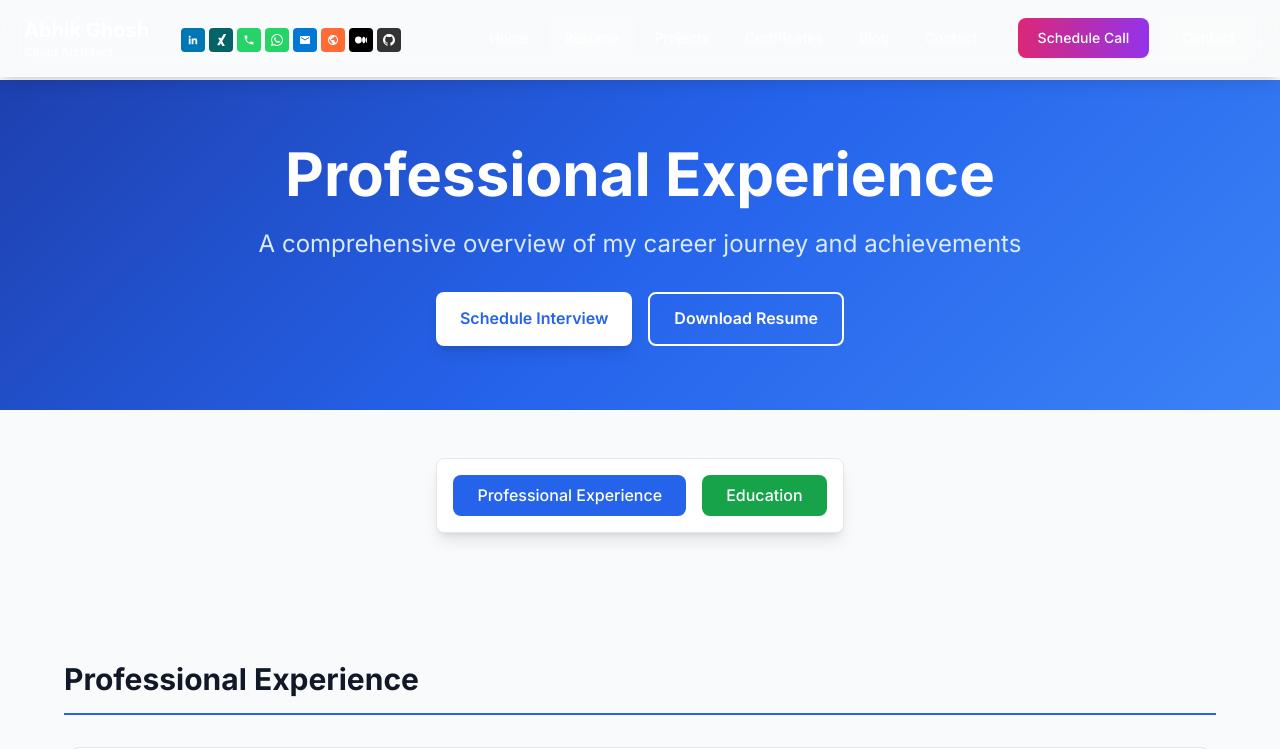
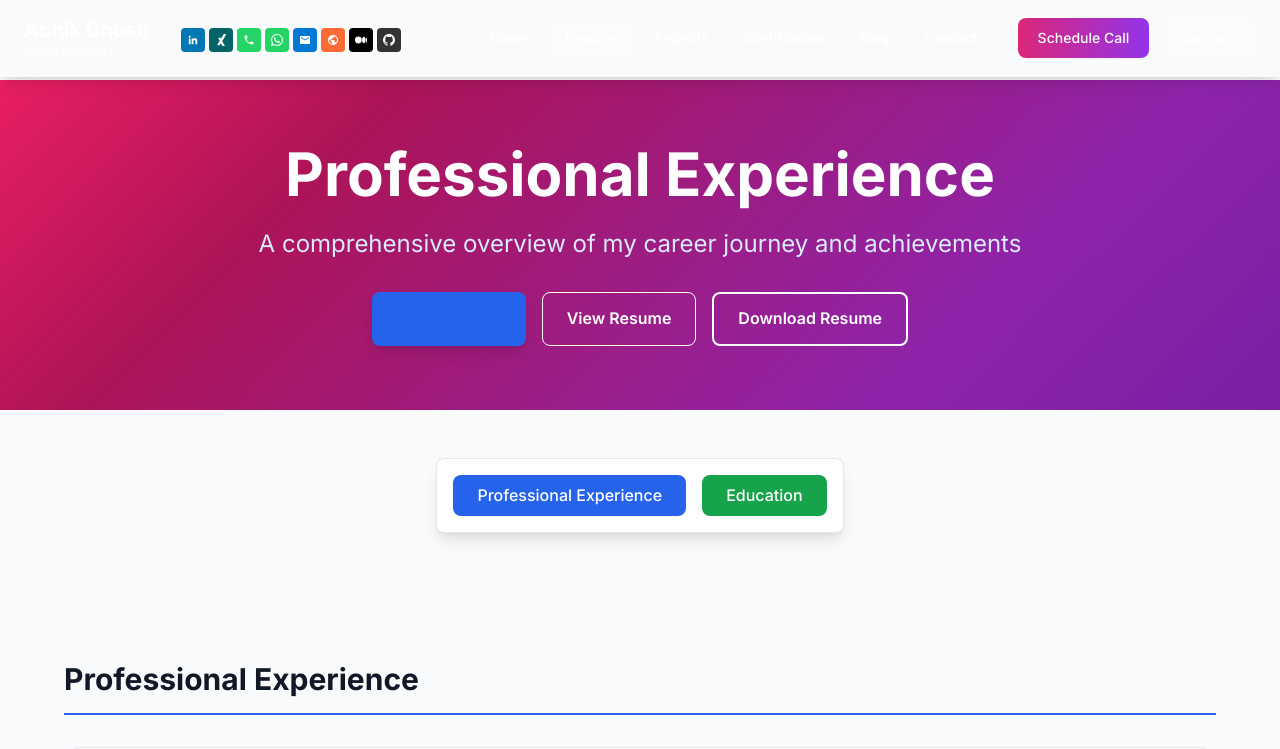
Before and after one commit to abhikghosh12/abhik.cloud, a Next.js app: page /resume in a window 1280 px wide. Shown: the top 749 px of the page. Built offline with nearby package versions, Linux system fonts and the light colour scheme.

Commit message:
added all pages

```diff
--- a/app/components/Footer.tsx
+++ b/app/components/Footer.tsx
@@ -43,7 +43,7 @@ export default function Footer() {
                 <Linkedin size={20} />
               </a>
               <a
-                href="https://github.com/abhik-ghosh"
+                href="https://github.com/abhikghosh12"
                 target="_blank"
                 rel="noopener noreferrer"
                 className="w-10 h-10 bg-gray-700 rounded-lg flex items-center justify-center hover:bg-gray-600 transition-colors"
--- a/app/components/Navbar.tsx
+++ b/app/components/Navbar.tsx
@@ -95,7 +95,7 @@ export default function Navbar() {
                   <path d="M13.54 12a6.8 6.8 0 01-6.77 6.82A6.8 6.8 0 010 12a6.8 6.8 0 016.77-6.82A6.8 6.8 0 0113.54 12zM20.96 12c0 3.54-1.51 6.42-3.38 6.42-1.87 0-3.39-2.88-3.39-6.42s1.52-6.42 3.39-6.42 3.38 2.88 3.38 6.42M24 12c0 3.17-.53 5.75-1.19 5.75-.66 0-1.19-2.58-1.19-5.75s.53-5.75 1.19-5.75C23.47 6.25 24 8.83 24 12z"/>
                 </svg>
               </a>
-              <a href="https://github.com/abhik-ghosh" target="_blank" rel="noopener noreferrer"
+              <a href="https://github.com/abhikghosh12" target="_blank" rel="noopener noreferrer"
                  title="GitHub" className="w-6 h-6 bg-[#333] rounded flex items-center justify-center hover:scale-110 transition-transform">
                 <svg width="12" height="12" viewBox="0 0 24 24" fill="white">
                   <path d="M12 0c-6.626 0-12 5.373-12 12 0 5.302 3.438 9.8 8.207 11.387.599.111.793-.261.793-.577v-2.234c-3.338.726-4.033-1.416-4.033-1.416-.546-1.387-1.333-1.756-1.333-1.756-1.089-.745.083-.729.083-.729 1.205.084 1.839 1.237 1.839 1.237 1.07 1.834 2.807 1.304 3.492.997.107-.775.418-1.305.762-1.604-2.665-.305-5.467-1.334-5.467-5.931 0-1.311.469-2.381 1.236-3.221-.124-.303-.535-1.524.117-3.176 0 0 1.008-.322 3.301 1.23.957-.266 1.983-.399 3.003-.404 1.02.005 2.047.138 3.006.404 2.291-1.552 3.297-1.23 3.297-1.23.653 1.653.242 2.874.118 3.176.77.84 1.235 1.911 1.235 3.221 0 4.609-2.807 5.624-5.479 5.921.43.372.823 1.102.823 2.222v3.293c0 .319.192.694.801.576 4.765-1.589 8.199-6.086 8.199-11.386 0-6.627-5.373-12-12-12z"/>
@@ -188,7 +188,7 @@ export default function Navbar() {
                       <path d="M20.447 20.452h-3.554v-5.569c0-1.328-.027-3.037-1.852-3.037-1.853 0-2.136 1.445-2.136 2.939v5.667H9.351V9h3.414v1.561h.046c.477-.9 1.637-1.85 3.37-1.85 3.601 0 4.267 2.37 4.267 5.455v6.286zM5.337 7.433c-1.144 0-2.063-.926-2.063-2.065 0-1.138.92-2.063 2.063-2.063 1.14 0 2.064.925 2.064 2.063 0 1.139-.925 2.065-2.064 2.065zm1.782 13.019H3.555V9h3.564v11.452z"/>
                     </svg>
                   </a>
-                  <a href="https://github.com/abhik-ghosh" target="_blank" rel="noopener noreferrer"
+                  <a href="https://github.com/abhikghosh12" target="_blank" rel="noopener noreferrer"
                      title="GitHub" className="w-10 h-10 bg-[#333] rounded-lg flex items-center justify-center">
                     <svg width="20" height="20" viewBox="0 0 24 24" fill="white">
                       <path d="M12 0c-6.626 0-12 5.373-12 12 0 5.302 3.438 9.8 8.207 11.387.599.111.793-.261.793-.577v-2.234c-3.338.726-4.033-1.416-4.033-1.416-.546-1.387-1.333-1.756-1.333-1.756-1.089-.745.083-.729.083-.729 1.205.084 1.839 1.237 1.839 1.237 1.07 1.834 2.807 1.304 3.492.997.107-.775.418-1.305.762-1.604-2.665-.305-5.467-1.334-5.467-5.931 0-1.311.469-2.381 1.236-3.221-.124-.303-.535-1.524.117-3.176 0 0 1.008-.322 3.301 1.23.957-.266 1.983-.399 3.003-.404 1.02.005 2.047.138 3.006.404 2.291-1.552 3.297-1.23 3.297-1.23.653 1.653.242 2.874.118 3.176.77.84 1.235 1.911 1.235 3.221 0 4.609-2.807 5.624-5.479 5.921.43.372.823 1.102.823 2.222v3.293c0 .319.192.694.801.576 4.765-1.589 8.199-6.086 8.199-11.386 0-6.627-5.373-12-12-12z"/>
--- a/app/contact/page.tsx
+++ b/app/contact/page.tsx
@@ -182,7 +182,7 @@ export default function ContactPage() {
                        className="w-10 h-10 bg-blue-600 rounded-lg flex items-center justify-center hover:bg-blue-700 transition-colors">
                       <Linkedin size={18} className="text-white" />
                     </a>
-                    <a href="https://github.com/abhik-ghosh" target="_blank" rel="noopener noreferrer"
+                    <a href="https://github.com/abhikghosh12" target="_blank" rel="noopener noreferrer"
                        className="w-10 h-10 bg-gray-800 rounded-lg flex items-center justify-center hover:bg-gray-900 transition-colors">
                       <Github size={18} className="text-white" />
                     </a>
--- a/app/globals.css
+++ b/app/globals.css
@@ -34,7 +34,7 @@ body {
 
 /* Professional gradient for hero sections */
 .hero-gradient {
-  background: linear-gradient(135deg, #1e40af 0%, #2563eb 50%, #3b82f6 100%);
+  background: linear-gradient(135deg, #e91e63 0%, #ad1457 25%, #8e24aa 75%, #7b1fa2 100%);
 }
 
 /* Professional blue gradient */
--- a/app/resume/page.tsx
+++ b/app/resume/page.tsx
@@ -26,9 +26,15 @@ export default function ResumePage() {
                 href="https://calendly.com/abhikghosh87"
                 target="_blank"
                 rel="noopener noreferrer"
-                className="bg-white text-blue-600 px-6 py-3 rounded-lg font-semibold hover:bg-blue-50 transition-colors inline-flex items-center gap-2 shadow-lg"
+                className="bg-white text-pink-600 px-6 py-3 rounded-lg font-semibold hover:bg-pink-50 transition-colors inline-flex items-center gap-2 shadow-lg"
               >
-                Schedule Interview
+                Schedule Call
+              </a>
+              <a
+                href="/resume"
+                className="bg-transparent text-white border border-white px-6 py-3 rounded-lg font-semibold hover:bg-white/20 transition-colors inline-flex items-center gap-2"
+              >
+                View Resume
               </a>
               <a
                 href="/Certificates/EN_Ghosh_Abhik_Short.pdf"
```
Also changed, not shown: app/page.tsx (+8 -8 lines).
